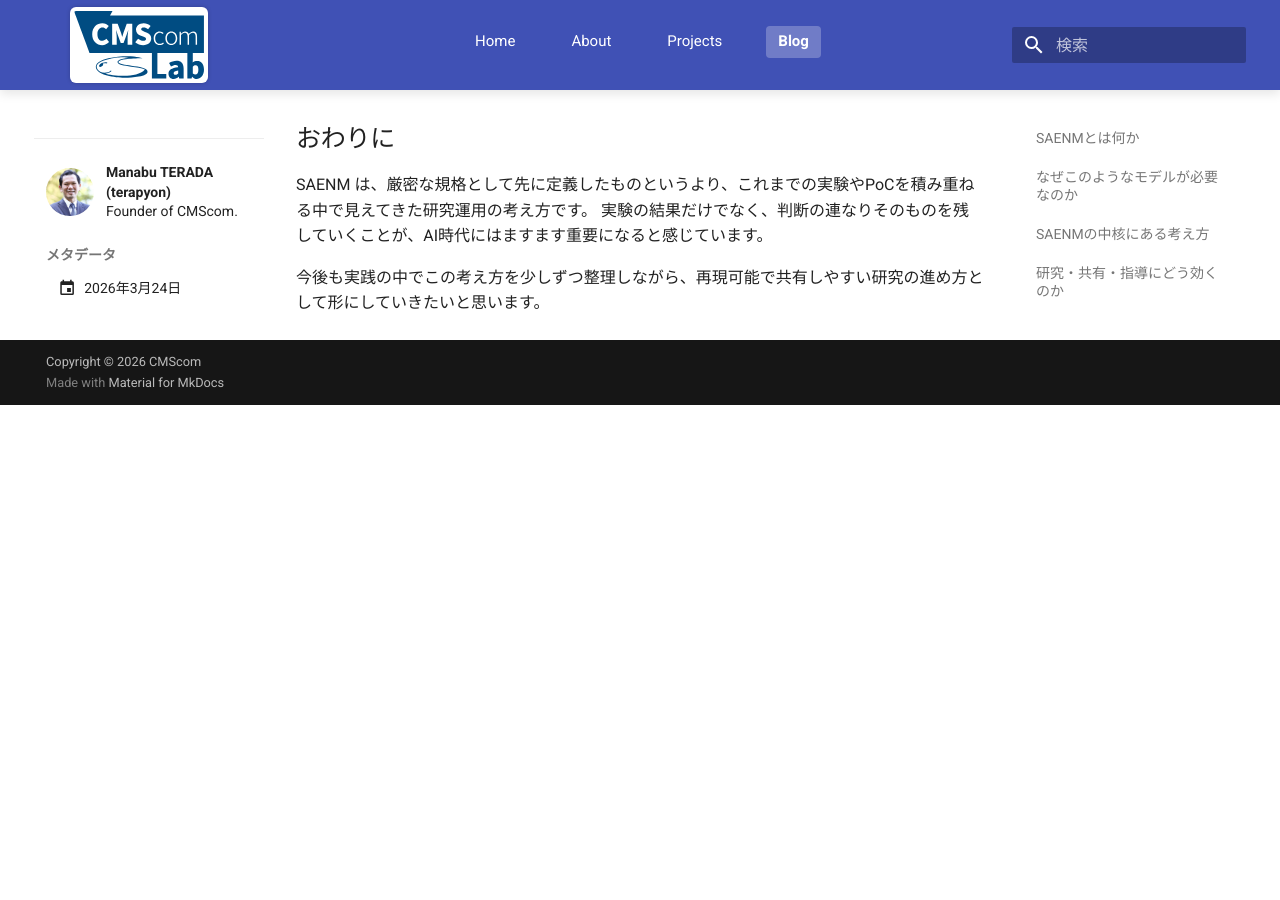
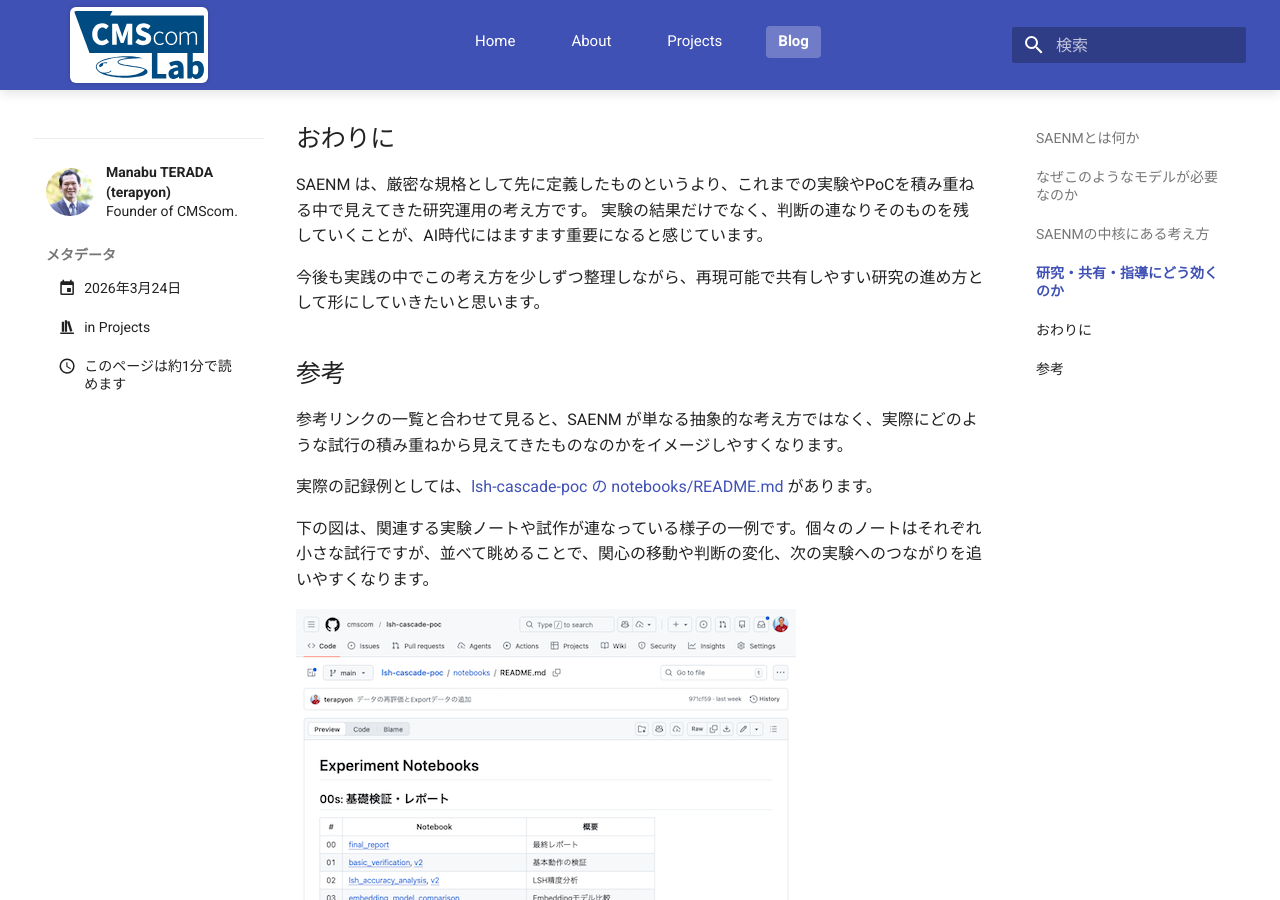
Before and after one commit to CMScomLab/CMScomLab.github.io, an MkDocs documentation site: the page built from docs/blog/posts/2026-03-24-saenm-model-intro.md, in a window 1280 px wide and 900 px high, scrolled down 1958 px. Built offline with MkDocs 1.6.1 and Material for MkDocs 9.7.7, drawn with Linux system fonts in a browser that asks for light colours; comment, search, counter and statistics services are not loaded; before the commit the page ends 2363 px from its top, so only the background shows below that.

Commit message:
added list and list image

```diff
--- a/docs/blog/posts/2026-03-24-saenm-model-intro.md
+++ b/docs/blog/posts/2026-03-24-saenm-model-intro.md
@@ -70,3 +70,13 @@
 実験の結果だけでなく、判断の連なりそのものを残していくことが、AI時代にはますます重要になると感じています。
 
 今後も実践の中でこの考え方を少しずつ整理しながら、再現可能で共有しやすい研究の進め方として形にしていきたいと思います。
+
+## 参考
+
+参考リンクの一覧と合わせて見ると、SAENM が単なる抽象的な考え方ではなく、実際にどのような試行の積み重ねから見えてきたものなのかをイメージしやすくなります。
+
+実際の記録例としては、[lsh-cascade-poc の notebooks/README.md](https://github.com/cmscom/lsh-cascade-poc/blob/main/notebooks/README.md) があります。
+
+下の図は、関連する実験ノートや試作が連なっている様子の一例です。個々のノートはそれぞれ小さな試行ですが、並べて眺めることで、関心の移動や判断の変化、次の実験へのつながりを追いやすくなります。
+
+![SAENMにつながる実験ノートの一覧](../../assets/images/2026-03-24-saenm-model-intro-list.png)
```
Also changed, not shown: docs/assets/images/2026-03-24-saenm-model-intro-list.png (added).
